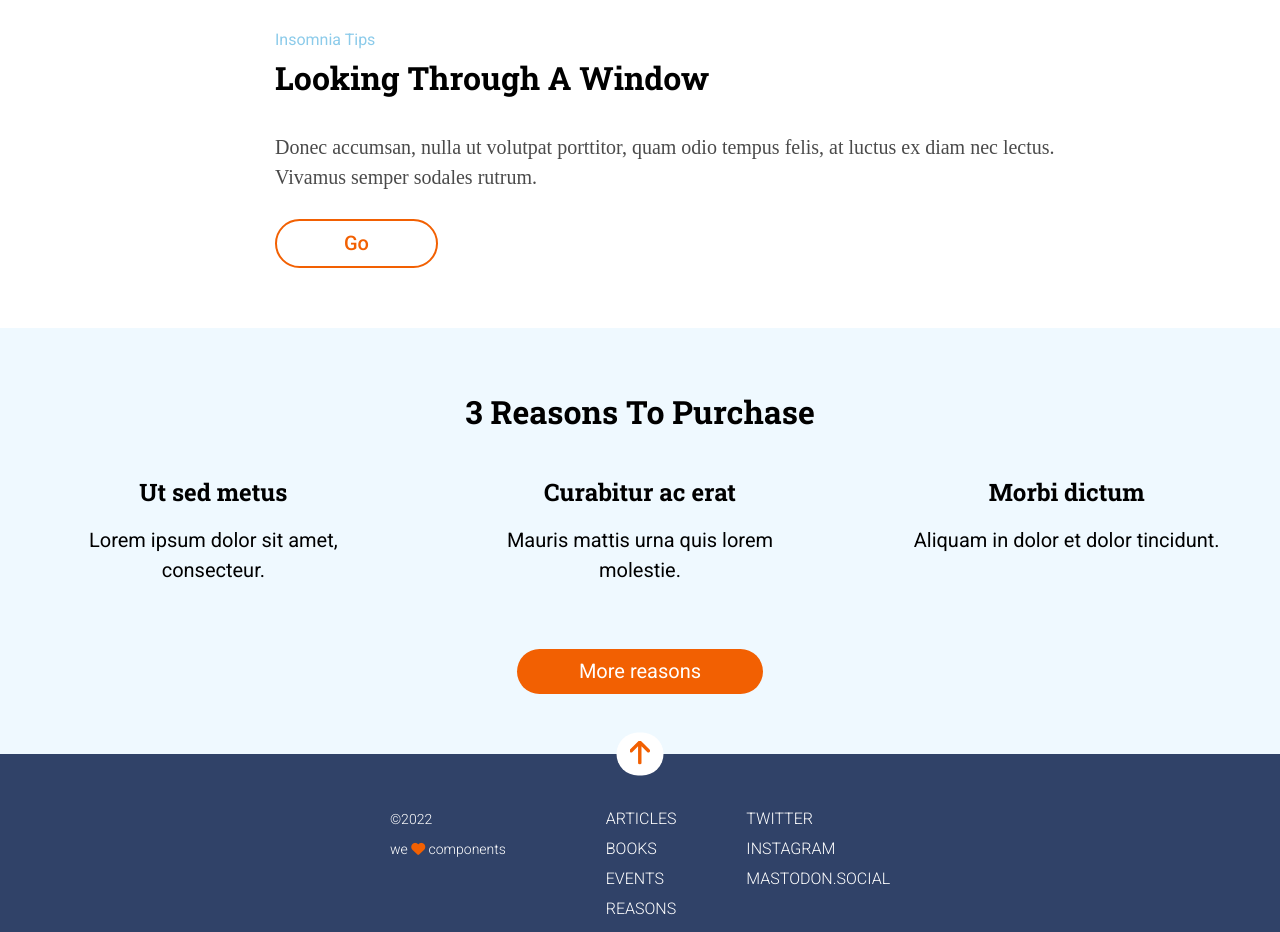
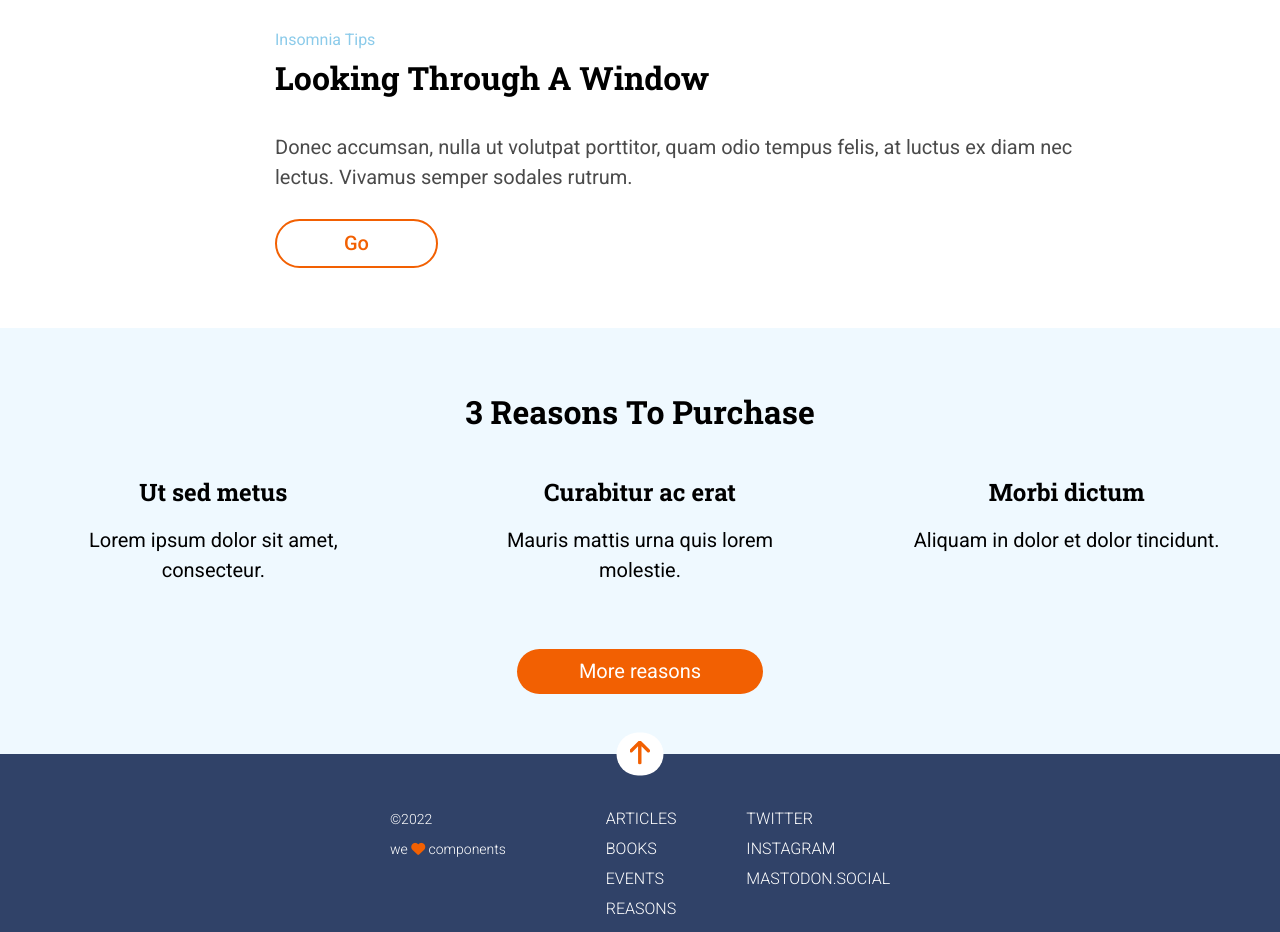
Before and after one commit to Adalab/modulo-1-evaluacion-final-ElenaRentero, a website: page docs/index.html in a window 1280 px wide. Shown: the part 840-1772 px from the top of the page. Drawn offline with nearby package versions, Linux system fonts and the light colour scheme; files that its build step writes are made by us from their sources.

Commit message:
change font-family tips

```diff
--- a/src/scss/layout/_tips.scss
+++ b/src/scss/layout/_tips.scss
@@ -25,6 +25,7 @@
     }
 
     &--description {
+      font-family: $fontFamily1;
       @include text($tipsText, 18px, $lineHeight, left);
       margin: 10px 15px 0 15px;
 
```
